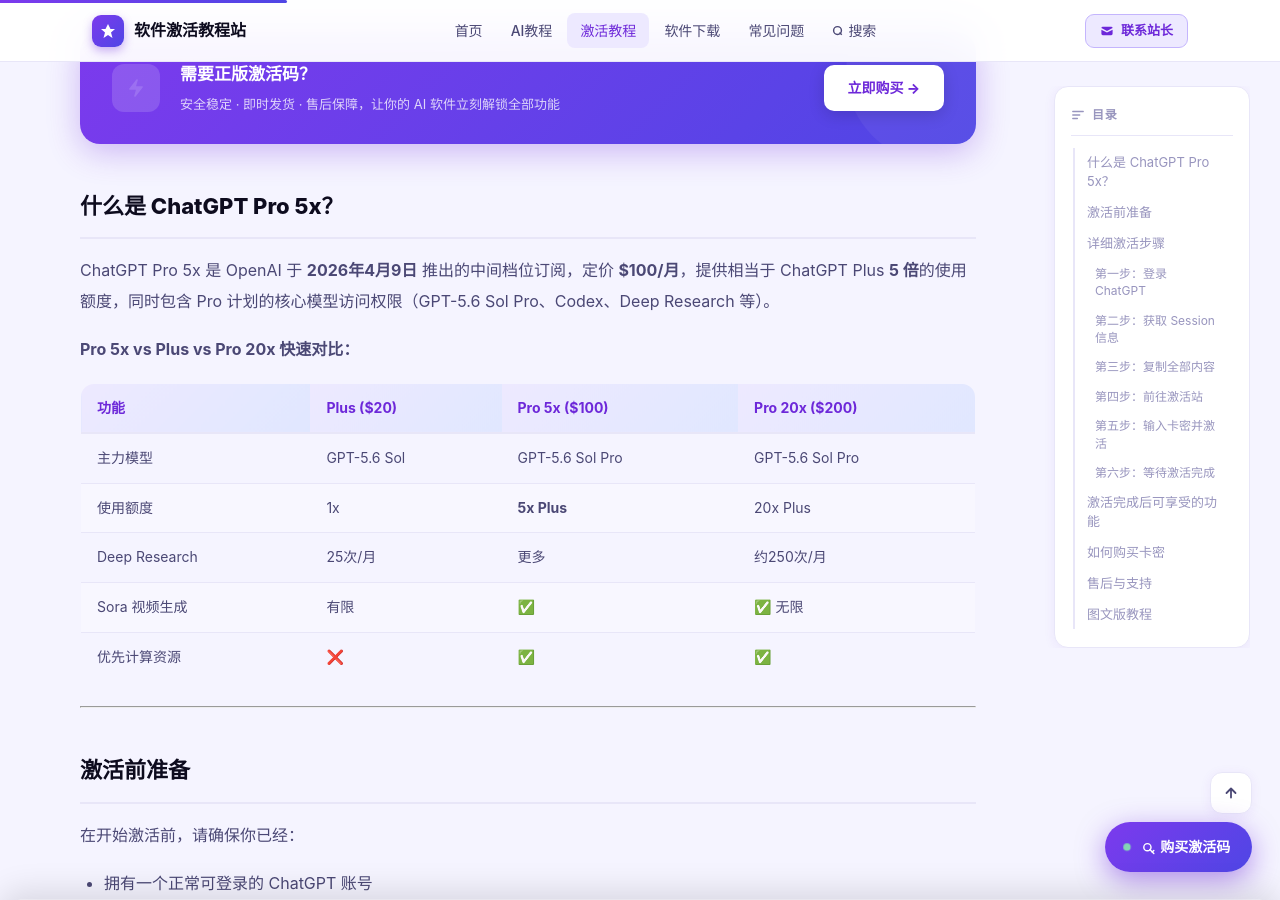
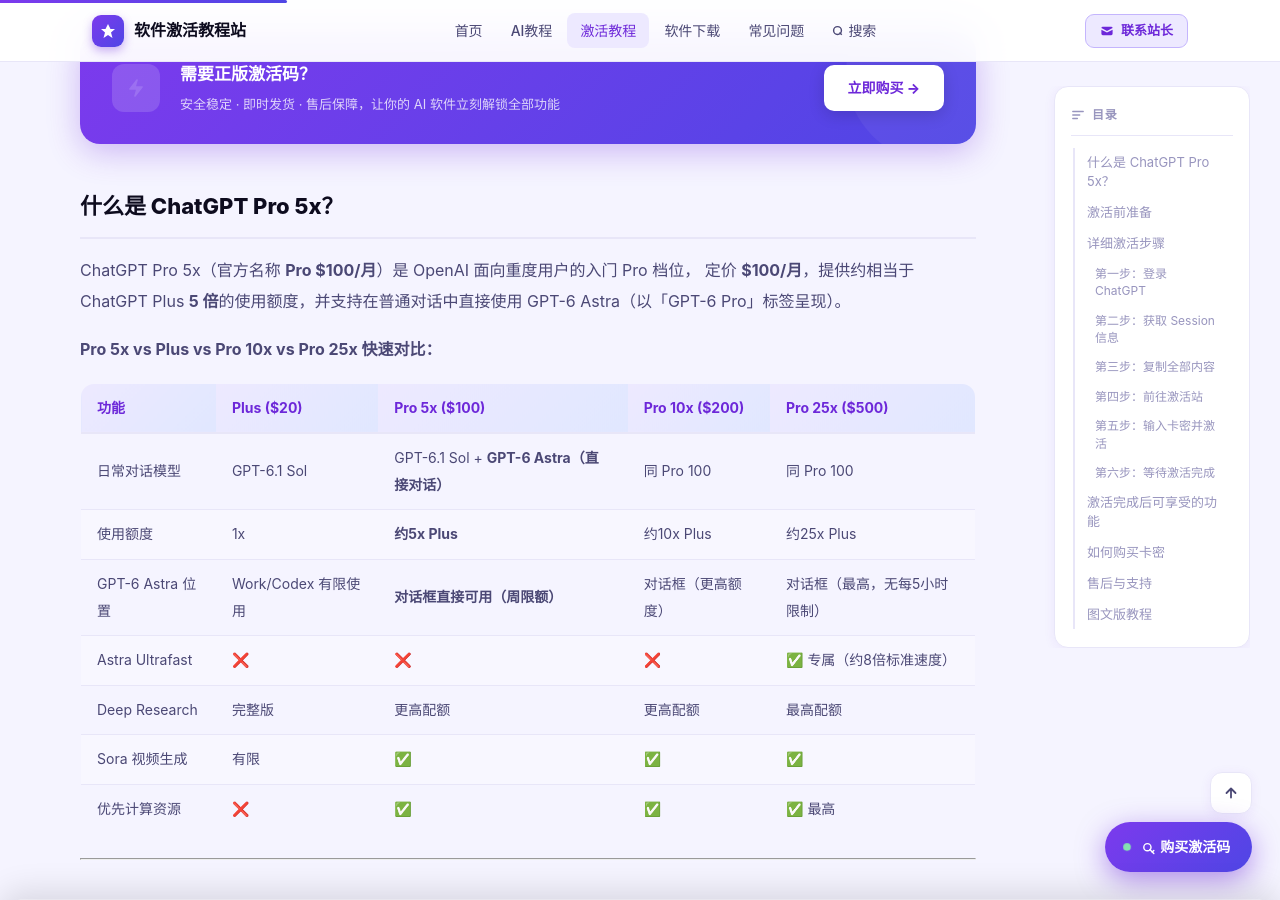
Before and after one commit to leo11hang/Kilian.github.io, a Jekyll site: the page built from _posts/2026-09-02-ChatGPT Pro 5x.md, in a window 1280 px wide and 900 px high, scrolled down 904 px. Built offline with Jekyll 4.4.1, drawn with Linux system fonts in a browser that asks for light colours; some of the changed text lies outside the part shown.

Commit message:
Add files via upload

```diff
--- a/_posts/2026-09-02-ChatGPT Pro 5x.md
+++ b/_posts/2026-09-02-ChatGPT Pro 5x.md
@@ -4,24 +4,28 @@
 date: "2026-09-02 10:00:00 +0800"
 categories: "activation"
 tags: [ChatGPT, Pro, OpenAI, 激活码, 自助激活, 卡密]
-excerpt: "图文详解 ChatGPT Pro 5x（$100/月）卡密自助激活全流程，无需信用卡，十分钟内完成激活，畅享 5 倍 Plus 使用额度。"
+excerpt: "图文详解 ChatGPT Pro 5x（$100/月）卡密自助激活全流程，无需信用卡，十分钟内完成激活，畅享约 5 倍 Plus 使用额度，支持 GPT-6 Astra 对话访问。"
 cover: "https://github.com/user-attachments/assets/76305932-7765-4492-9f68-f1a4df966609"
 pinned: false
 ---
 
 ## 什么是 ChatGPT Pro 5x？
 
-ChatGPT Pro 5x 是 OpenAI 于 **2026年4月9日** 推出的中间档位订阅，定价 **$100/月**，提供相当于 ChatGPT Plus **5 倍**的使用额度，同时包含 Pro 计划的核心模型访问权限（GPT-5.6 Sol Pro、Codex、Deep Research 等）。
+ChatGPT Pro 5x（官方名称 **Pro $100/月**）是 OpenAI 面向重度用户的入门 Pro 档位，
+定价 **$100/月**，提供约相当于 ChatGPT Plus **5 倍**的使用额度，并支持在普通对话中直接使用
+GPT-6 Astra（以「GPT-6 Pro」标签呈现）。
 
-**Pro 5x vs Plus vs Pro 20x 快速对比：**
+**Pro 5x vs Plus vs Pro 10x vs Pro 25x 快速对比：**
 
-| 功能 | Plus ($20) | **Pro 5x ($100)** | Pro 20x ($200) |
-|------|------------|-------------------|----------------|
-| 主力模型 | GPT-5.6 Sol | GPT-5.6 Sol Pro | GPT-5.6 Sol Pro |
-| 使用额度 | 1x | **5x Plus** | 20x Plus |
-| Deep Research | 25次/月 | 更多 | 约250次/月 |
-| Sora 视频生成 | 有限 | ✅ | ✅ 无限 |
-| 优先计算资源 | ❌ | ✅ | ✅ |
+| 功能 | Plus ($20) | **Pro 5x ($100)** | Pro 10x ($200) | Pro 25x ($500) |
+|------|------------|-------------------|----------------|----------------|
+| 日常对话模型 | GPT-6.1 Sol | GPT-6.1 Sol + **GPT-6 Astra（直接对话）** | 同 Pro 100 | 同 Pro 100 |
+| 使用额度 | 1x | **约5x Plus** | 约10x Plus | 约25x Plus |
+| GPT-6 Astra 位置 | Work/Codex 有限使用 | **对话框直接可用（周限额）** | 对话框（更高额度）| 对话框（最高，无每5小时限制）|
+| Astra Ultrafast | ❌ | ❌ | ❌ | ✅ 专属（约8倍标准速度）|
+| Deep Research | 完整版 | 更高配额 | 更高配额 | 最高配额 |
+| Sora 视频生成 | 有限 | ✅ | ✅ | ✅ |
+| 优先计算资源 | ❌ | ✅ | ✅ | ✅ 最高 |
 
 ---
 
@@ -80,13 +84,18 @@
 
 ## 激活完成后可享受的功能
 
-- **GPT-5.6 Sol Pro** 完整访问（比 Plus 的 Sol 标准版更强）
-- **5 倍 Plus 使用额度**，大幅减少触限频率
+- **GPT-6 Astra** 在对话框中直接访问（以「GPT-6 Pro」标签呈现，有每周使用限额）
+- **GPT-6.1 Sol** 完整访问
+- **约5倍 Plus 使用额度**，大幅减少触限频率
 - **Codex 编程助手**（完整访问）
-- **Deep Research** 更高配额（超过 Plus 的 25次/月）
-- **Sora 视频生成**（有限额度）
+- **Deep Research** 更高配额（超过 Plus）
+- **Sora 视频生成**（完整访问）
 - **Agent Mode / Operator**（任务自动化）
 - 优先计算资源，高峰期不排队
+
+> 📌 **2026年9月29日 DevDay 更新**：OpenAI 新增 Pro 25x（$500/月），该档位是唯一包含
+> Astra Ultrafast 推理（约8倍标准速度）的消费者套餐，且无每5小时额度限制。
+> Pro 5x 仍是最具性价比的 Pro 入门选择。
 
 ---
 
```
Also changed, not shown: _posts/2026-09-02-ChatGPT Pro 10x.md (added, +126 -0 lines), _posts/2026-09-02-ChatGPT Pro 25x.md (added, +124 -0 lines).
